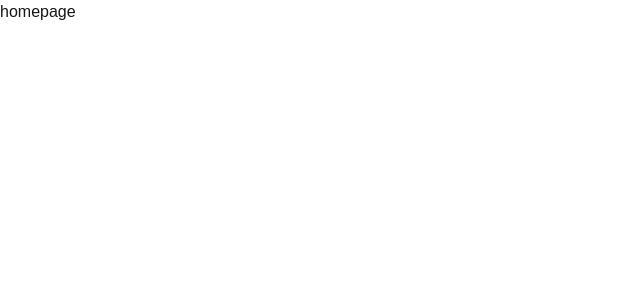
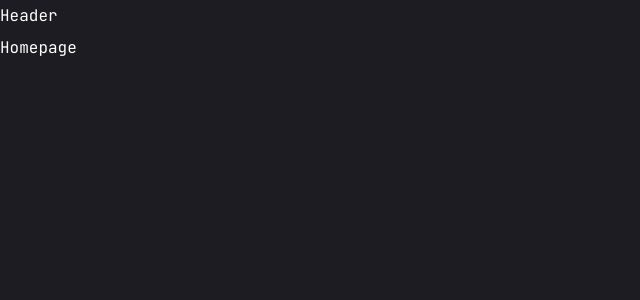
Before and after one commit to MalikP1/malik-portfolio, a Next.js app: page / in a window 1280 px wide. Shown: the top 300 px of the page, without its empty margins (0-640 px from the left). Built offline with nearby package versions, Linux system fonts and the light colour scheme.

Commit message:
complete setup of tailwind config file, fonts, global.css file and create header component and import.

```diff
--- a/app/globals.css
+++ b/app/globals.css
@@ -17,7 +17,7 @@
 body {
   color: var(--foreground);
   background: var(--background);
-  font-family: Arial, Helvetica, sans-serif;
+  @apply font-primary bg-primary text-white leading-loose;
 }
 
 @layer utilities {
--- a/app/layout.jsx
+++ b/app/layout.jsx
@@ -1,16 +1,11 @@
-import localFont from "next/font/local";
+import { JetBrains_Mono } from "next/font/google";
 import "./globals.css";
+import Header from "@/components/Header";
 
-const geistSans = localFont({
-  src: "./fonts/GeistVF.woff",
-  variable: "--font-geist-sans",
-  weight: "100 900",
-});
-const geistMono = localFont({
-  src: "./fonts/GeistMonoVF.woff",
-  variable: "--font-geist-mono",
-  weight: "100 900",
-});
+const jetbrainsMono = JetBrains_Mono({ subsets: ["latin"],
+  weight: ["100", "200", "300", "400", "500", "600", "700", "800"],
+  variable: "--font-jetbrainsMono",
+ });
 
 export const metadata = {
   title: "Create Next App",
@@ -20,9 +15,8 @@
 export default function RootLayout({ children }) {
   return (
     <html lang="en">
-      <body
-        className={`${geistSans.variable} ${geistMono.variable} antialiased`}
-      >
+      <body className={jetbrainsMono.variable}>
+        <Header />
         {children}
       </body>
     </html>
--- a/app/page.jsx
+++ b/app/page.jsx
@@ -1,5 +1,5 @@
 export default function Home() {
   return (
-    <main>homepage</main>
+    <main>Homepage</main>
   );
 }
--- /dev/null
+++ b/components/Header.jsx
@@ -0,0 +1,7 @@
+const Header = () => {
+  return (
+    <header>Header</header>
+  )
+}
+
+export default Header
--- a/tailwind.config.js
+++ b/tailwind.config.js
@@ -7,17 +7,33 @@
     "./app/**/*.{js,ts,jsx,tsx,mdx}",
   ],
   theme: {
+    container: {
+      center: true,
+      padding: "0.9375rem",
+    },
+    screens: {
+      sm: "40rem",
+      md: "48rem",
+      lg: "60rem",
+      xl: "75rem",
+    },
+    fontFamily: {
+      primary: "var(--font-jetbrainsMono)",
+    },
     extend: {
       colors: {
-  			background: 'var(--background)',
-  			foreground: 'var(--foreground)'
+        primary: "#1c1c22",
+        accent: {
+          DEFAULT: "#00ff99",
+          hover: "#00e187",
+        },
       },
       borderRadius: {
-  			lg: 'var(--radius)',
-  			md: 'calc(var(--radius) - 2px)',
-  			sm: 'calc(var(--radius) - 4px)'
-  		}
-  	}
+        lg: "var(--radius)",
+        md: "calc(var(--radius) - 2px)",
+        sm: "calc(var(--radius) - 4px)",
+      },
+    },
   },
   plugins: [require("tailwindcss-animate")],
 };
```
Lines whose indentation alone changed are shown as unchanged.
